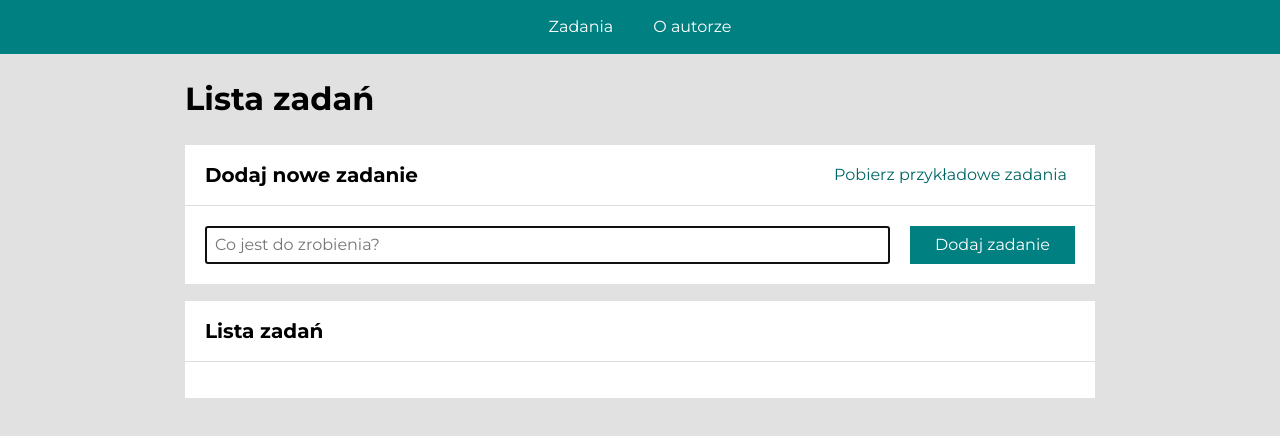
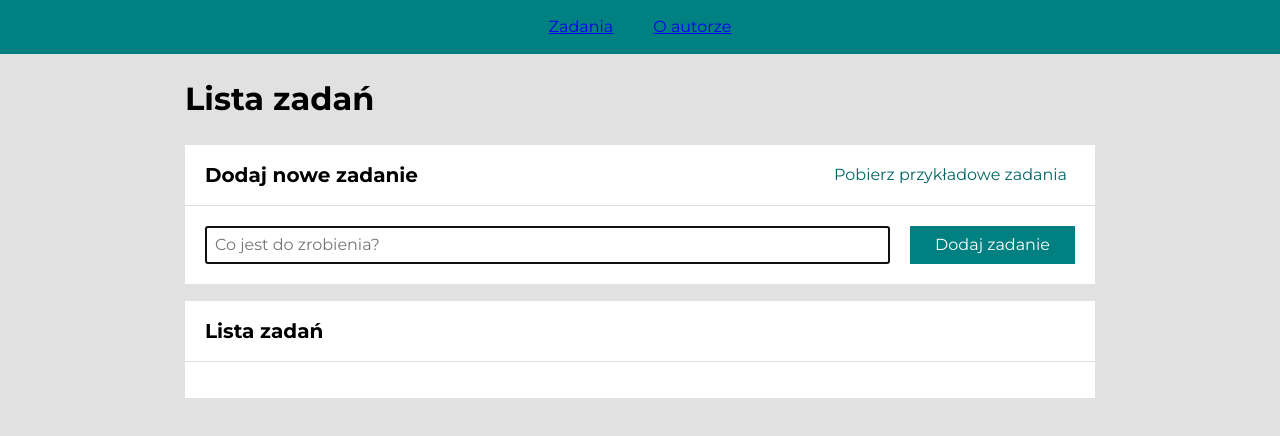
Before and after one commit to golosgit/to-do-list-react, a React (Create React App) app: page / in a window 1280 px wide. Shown: the top 436 px of the page. Built offline with nearby package versions, Linux system fonts and the light colour scheme.

Commit message:
implemented Navigation with working links using react-router

```diff
--- a/package.json
+++ b/package.json
@@ -12,6 +12,7 @@
     "react": "^18.2.0",
     "react-dom": "^18.2.0",
     "react-redux": "^8.0.2",
+    "react-router-dom": "^5.3.3",
     "react-scripts": "5.0.1",
     "redux-saga": "^1.2.1",
     "styled-components": "^5.3.5",
--- a/src/App.js
+++ b/src/App.js
@@ -1,12 +1,23 @@
 import React from "react";
+import { HashRouter, Switch, Route } from "react-router-dom";
 import { Tasks } from "./features/taskList/Tasks";
 import { Navigation } from "./common/Navigation";
+import { Author } from "./features/author/Author";
 
 export const App = () => {
   return (
     <>
-      <Navigation />
-      <Tasks />
+      <HashRouter>
+        <Navigation />
+        <Switch>
+          <Route path="/o-autorze">
+            <Author />
+          </Route>
+          <Route path="/">
+            <Tasks />
+          </Route>
+        </Switch>
+      </HashRouter>
     </>
   );
 };
--- a/src/common/Navigation/index.js
+++ b/src/common/Navigation/index.js
@@ -1,12 +1,17 @@
+import { Link } from "react-router-dom";
 import { UpperMenu, MenuItem, Menu } from "./styled";
 
 export const Navigation = () => {
- return (
-  <UpperMenu>
-    <Menu>
-      <MenuItem>Zadania</MenuItem>
-      <MenuItem>O autorze</MenuItem>
-    </Menu>
-  </UpperMenu>
+  return (
+    <UpperMenu>
+      <Menu>
+        <MenuItem>
+          <Link to="/lista-zadan">Zadania</Link>
+        </MenuItem>
+        <MenuItem>
+          <Link to="/o-autorze">O autorze</Link>
+        </MenuItem>
+      </Menu>
+    </UpperMenu>
   );
 };
--- /dev/null
+++ b/src/features/author/Author.js
@@ -0,0 +1,15 @@
+import { Header } from "../../common/Header";
+import { Section } from "../../common/Section";
+import { Wrapper } from "../styled";
+
+export const Author = () => {
+  return (
+    <Wrapper>
+      <Header title="O autorze" />
+      <Section
+        title="Grzegorz Gołos"
+        extraSectionContent={<>test</>}
+      />
+    </Wrapper>
+  );
+};
--- /dev/null
+++ b/src/features/styled.js
@@ -0,0 +1,6 @@
+import styled from "styled-components";
+
+export const Wrapper = styled.div`
+  max-width: 950px;
+  margin: 0 auto;
+`;
--- a/src/features/taskList/Tasks.js
+++ b/src/features/taskList/Tasks.js
@@ -4,12 +4,12 @@ import { Buttons } from "./Buttons";
 import { FetchButton } from "./FetchButton";
 import { Section } from "../../common/Section";
 import { Header } from "../../common/Header";
-import { TaskListWrapper } from "./styled";
+import { Wrapper } from "../styled";
 
 export const Tasks = () => {
   return (
     <>
-      <TaskListWrapper>
+      <Wrapper>
         <Header title="Lista zadań" />
         <Section
           oneButton
@@ -23,7 +23,7 @@ export const Tasks = () => {
         extraSectionButtons={<Buttons />}
         extraSectionContent={<TaskList />}
         />
-      </TaskListWrapper>
+      </Wrapper>
     </>
   );
 };
--- a/src/features/taskList/styled.js
+++ b/src/features/taskList/styled.js
@@ -1,9 +1,4 @@
 import styled from "styled-components";
-
-export const TaskListWrapper = styled.div`
-  max-width: 950px;
-  margin: 0 auto;
-`;
 
 export const Button = styled.button`
   background-color: white;
```
Also changed, not shown: 1 other file (tests, documents, lock files or other folders).
